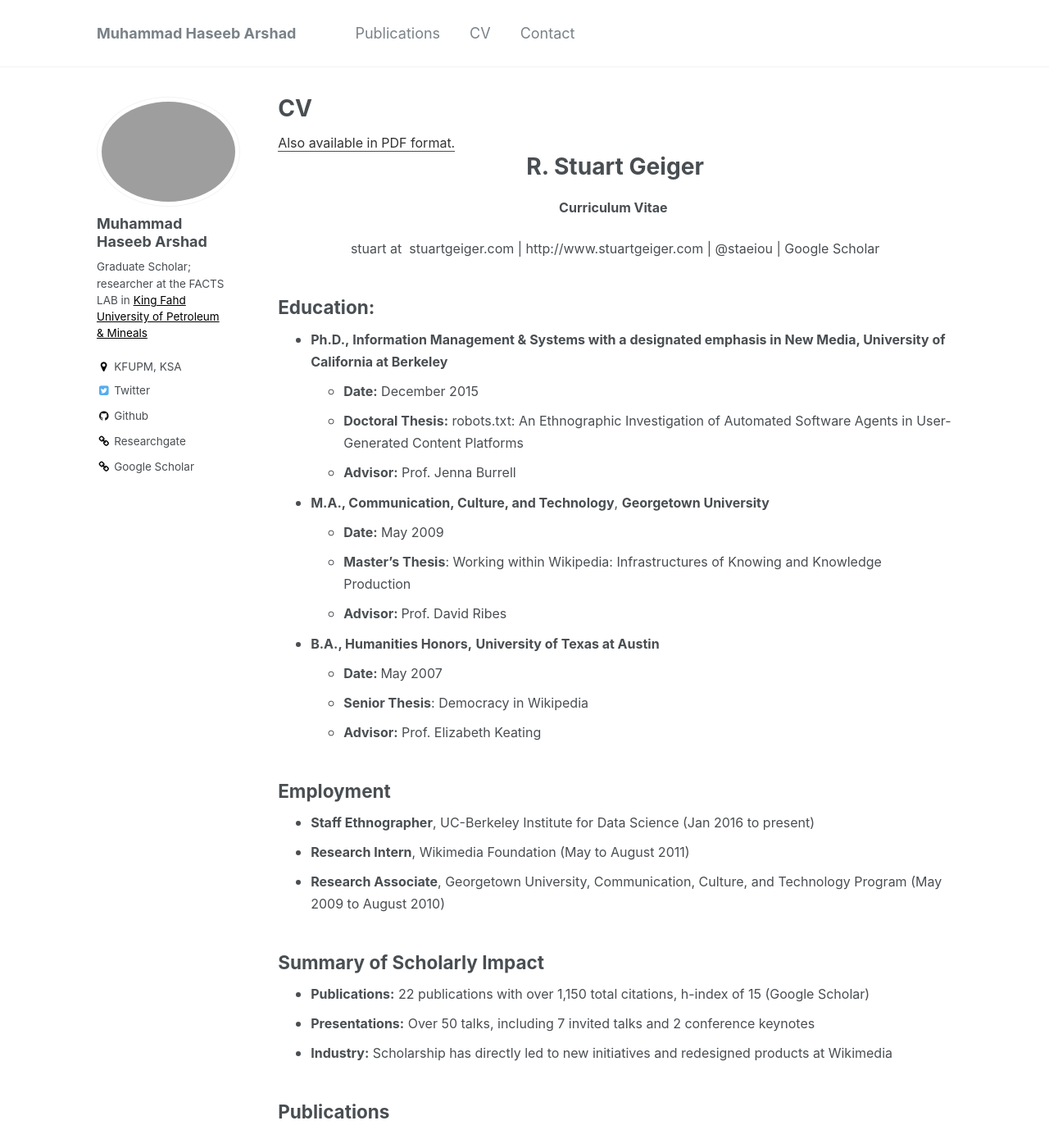
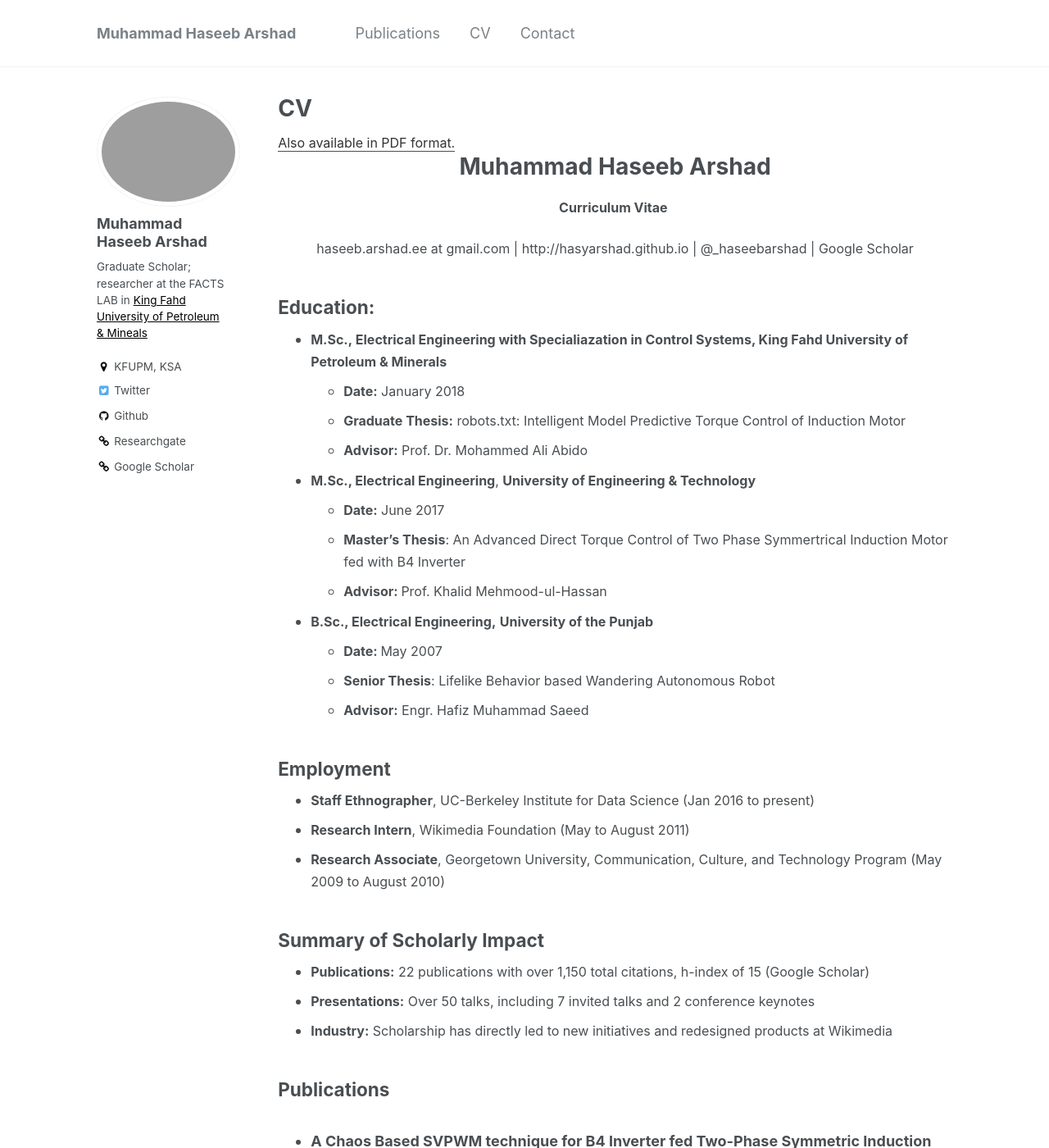
Before and after one commit to gulzar-alam/gulzaralam.github.io, a Jekyll site: the page built from _pages/cv.html, in a window 1280 px wide and 1400 px high. Shown: the whole window at 82% size. Built offline with Jekyll 4.4.1, drawn with Linux system fonts in a browser that asks for light colours.

Commit message:
Update cv.html

```diff
--- a/_pages/cv.html
+++ b/_pages/cv.html
@@ -11,36 +11,36 @@ redirect_from:
 {% include base_path %}
 {% capture written_label %}'None'{% endcapture %}
 
-<u><a style="line-height: 1.5;" href="http://www.stuartgeiger.com/geiger-cv.pdf"><span style="color: #333333;"><span style="font-size: medium;">Also available in PDF format.</span></span></a></u>
-<h1 class="western" align="center"><b>R. Stuart Geiger</b></h1>
+<u><a style="line-height: 1.5;" href="http://hasyarshad.github.io/haseeb-cv.pdf"><span style="color: #333333;"><span style="font-size: medium;">Also available in PDF format.</span></span></a></u>
+<h1 class="western" align="center"><b>Muhammad Haseeb Arshad</b></h1>
 <p style="line-height: 1.5;" align="center"><span style="font-size: medium;"><b>Curriculum Vitae</b> </span></p>
-<p style="line-height: 1.5;" align="center"><span style="font-size: medium;">stuart at  stuartgeiger.com | <a href="http://www.stuartgeiger.com/">http://www.stuartgeiger.com</a> | <a href="http://www.twitter.com/staeiou">@staeiou</a> | <a href="http://is.gd/geiger_cites">Google Scholar</a></span></p>
+<p style="line-height: 1.5;" align="center"><span style="font-size: medium;">haseeb.arshad.ee at gmail.com | <a href="http://hasyarshad.github.io/">http://hasyarshad.github.io</a> | <a href="http://www.twitter.com/_haseebarshad">@_haseebarshad</a> | <a href="http://is.gd/geiger_cites">Google Scholar</a></span></p>
 
 <h2 class="western">Education:</h2>
 <ul style="line-height: 1.5; margin: 10px 0;">
- 	<li><span style="font-size: medium;"><b>Ph.D., </b></span><strong><span style="font-size: medium;"><b>Information Management & Systems with a designated emphasis in New Media</b></span></strong><span style="font-size: medium;"><b>, University of California at Berkeley</b></span>
+ 	<li><span style="font-size: medium;"><b>M.Sc., </b></span><strong><span style="font-size: medium;"><b>Electrical Engineering with Specialiazation in Control Systems</b></span></strong><span style="font-size: medium;"><b>, King Fahd University of Petroleum & Minerals</b></span>
 <ul>
- 	<li><strong><span style="font-size: medium;"><b>Date:</b></span></strong><span style="font-size: medium;"> December 2015</span></li>
-  <li><b><span style="font-size: medium;">Doctoral Thesis:</b></span><span style="font-size: medium;"> robots.txt: An Ethnographic Investigation of Automated Software Agents in User-Generated Content Platforms</span></li>
- 	<li><span style="font-size: medium;"><b>Advisor:</b></span><span style="font-size: medium;"> Prof. Jenna Burrell</span></li>
+ 	<li><strong><span style="font-size: medium;"><b>Date:</b></span></strong><span style="font-size: medium;"> January 2018</span></li>
+  <li><b><span style="font-size: medium;">Graduate Thesis:</b></span><span style="font-size: medium;"> robots.txt: Intelligent Model Predictive Torque Control of Induction Motor</span></li>
+ 	<li><span style="font-size: medium;"><b>Advisor:</b></span><span style="font-size: medium;"> Prof. Dr. Mohammed Ali Abido</span></li>
 </ul>
 </li>
 </ul>
 <ul style="line-height: 1.5; margin: 10px 0;">
- 	<li><span style="font-size: medium;"><b>M.A., Communication, Culture, and Technology</b>, <b>Georgetown University</b></span>
+ 	<li><span style="font-size: medium;"><b>M.Sc., Electrical Engineering</b>, <b>University of Engineering & Technology</b></span>
 <ul>
- 	<li><strong><span style="font-size: medium;"><b>Date:</b></span></strong><span style="font-size: medium;"> May 2009</span></li>
- 	<li><span style="font-size: medium;"><b>Master’s Thesis</b>: Working within Wikipedia: Infrastructures of Knowing and Knowledge Production</li</span>
- 	<li><span style="font-size: medium;"><b>Advisor: </b>Prof.</span><span style="font-size: medium;"> David Ribes</span></li>
+ 	<li><strong><span style="font-size: medium;"><b>Date:</b></span></strong><span style="font-size: medium;"> June 2017</span></li>
+ 	<li><span style="font-size: medium;"><b>Master’s Thesis</b>: An Advanced Direct Torque Control of Two Phase Symmertrical Induction Motor fed with B4 Inverter</li</span>
+ 	<li><span style="font-size: medium;"><b>Advisor: </b>Prof.</span><span style="font-size: medium;"> Khalid Mehmood-ul-Hassan</span></li>
 </ul>
 </li>
 </ul>
 <ul style="line-height: 1.5; margin: 10px 0;">
- 	<li><span style="font-size: medium;"><b>B.A., Humanities Honors,</b> <b>University of Texas at Austin</b></span>
+ 	<li><span style="font-size: medium;"><b>B.Sc., Electrical Engineering,</b> <b>University of the Punjab</b></span>
 <ul>
  	<li><strong><span style="font-size: medium;"><b>Date: </b></span></strong><span style="font-size: medium;">May 2007</span></li>
-  <li><span style="font-size: medium;"><b>Senior Thesis</b>: Democracy in Wikipedia</li></span>
- 	<li><span style="font-size: medium;"><b>Advisor:</b></span><span style="font-size: medium;"> Prof. Elizabeth Keating</span></li>
+  <li><span style="font-size: medium;"><b>Senior Thesis</b>: Lifelike Behavior based Wandering Autonomous Robot</li></span>
+ 	<li><span style="font-size: medium;"><b>Advisor:</b></span><span style="font-size: medium;"> Engr. Hafiz Muhammad Saeed</span></li>
 </ul>
 </li>
 </ul>
```
